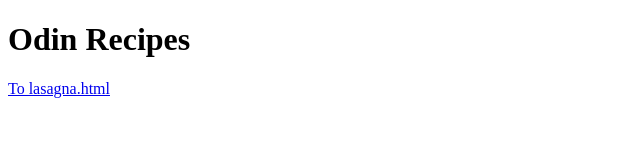
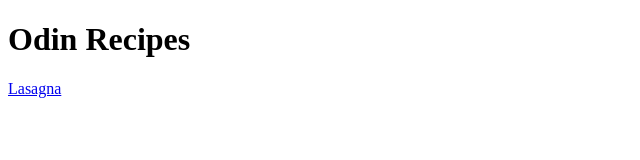
Before and after one commit to saujas-uniyal/odin-recipes, a plain HTML site: page index.html in a window 1280 px wide. Shown: the full height of the page, 0-640 px from the left. Drawn offline with Linux system fonts and the light colour scheme.

Commit message:
minor change

```diff
--- a/index.html
+++ b/index.html
@@ -8,6 +8,6 @@
 <body>
     <h1>Odin Recipes</h1>
     <p></p>
-    <a href="recipes/lasagna.html">To lasagna.html</a>
+    <a href="recipes/lasagna.html">Lasagna</a>
 </body>
 </html>
```
